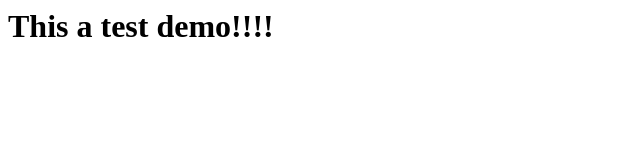
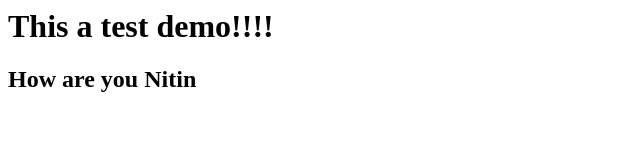
Before and after one commit to NitinBakaya/demo-project, a plain HTML site: page index.html in a window 1280 px wide. Shown: the whole page, without its empty margins (0-640 px from the left). Drawn offline with Linux system fonts and the light colour scheme.

Commit message:
Update index.html
new line added

```diff
--- a/index.html
+++ b/index.html
@@ -1,3 +1,4 @@
 <html>
   <h1>This a test demo!!!!</h1>
+  <h2>How are you Nitin</h2>
 </html>
```
